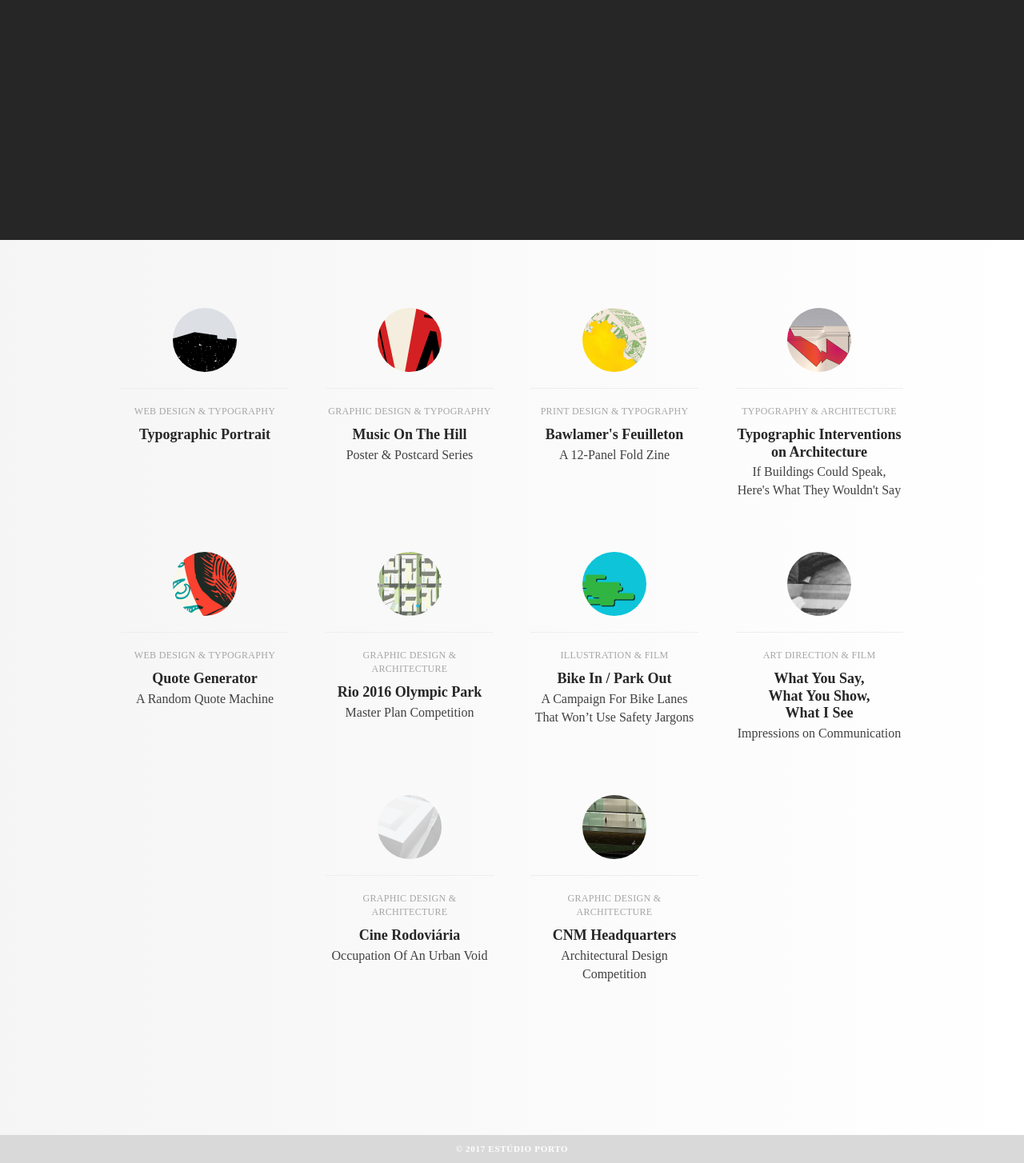
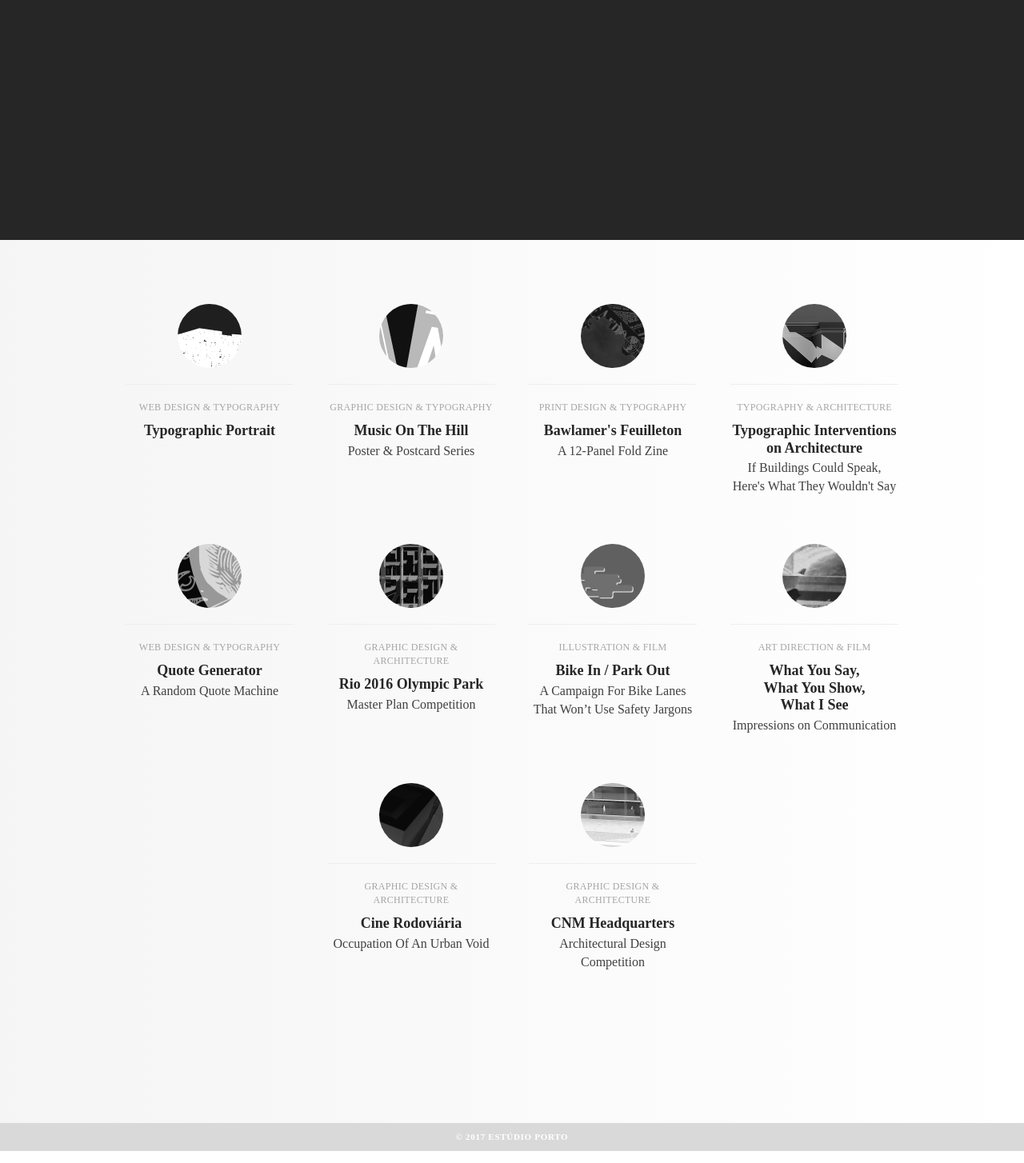
Before and after one commit to carolineportugal/estudioporto, a Jekyll site: the page built from index.html, in a window 1280 px wide. Shown: the whole page at 80% size. Built offline with Jekyll 4.4.1, drawn with Linux system fonts in a browser that asks for light colours; nearby versions of some CDN libraries; some web fonts are replaced.

Commit message:
makes layout black and white

```diff
--- a/_sass/_home.scss
+++ b/_sass/_home.scss
@@ -106,14 +106,15 @@ $transition-time:.2s;
     &:hover{
         opacity: .8;
         .image{
-          transform: rotate(-10deg);
+          // transform: rotate(-10deg);
+          filter:invert(0) grayscale(0);
         }
     }
 
   }
 
   .project{
-    margin:3.5rem 2.3rem 0 2.3rem;
+    margin:3rem 2.1rem 0 2.1rem;
     text-align: center;
     padding-top:2rem;
     width:210px;
@@ -125,6 +126,7 @@ $transition-time:.2s;
       border-radius: 50%;
       margin:0 auto;
       margin-bottom:2rem;
+      filter:invert(1) grayscale(1);
       transition: $transition-time;
     }
 
```
